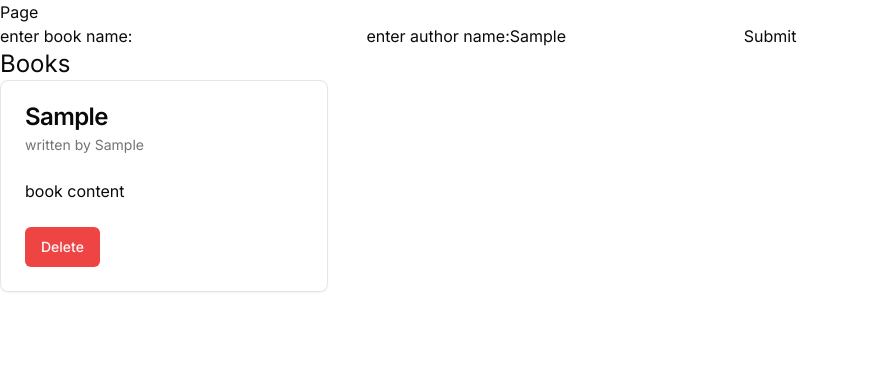
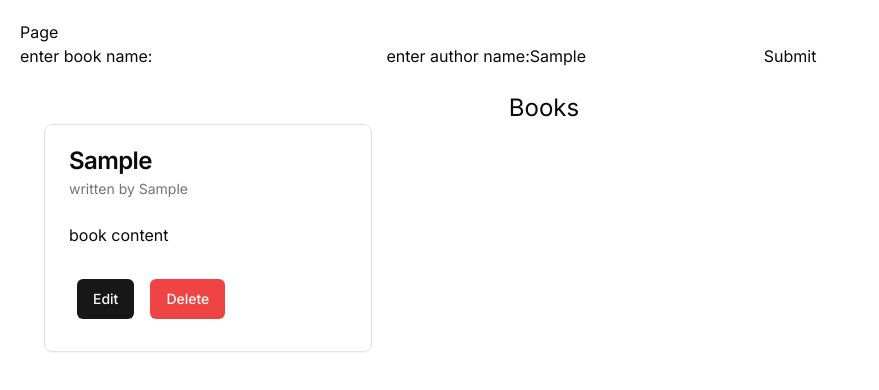
Before and after one commit to NGamerHere/nextJSBookApp, a Next.js app: page /tester in a window 1280 px wide. Both pictures are taken after typing "Sample", "Sample" into the empty fields and a click on the button "Submit". Shown: the top 390 px of the page, without its empty margins (0-879 px from the left). Built offline with nearby package versions, Linux system fonts and the light colour scheme.

Commit message:
added some styles

```diff
--- a/app/layout.tsx
+++ b/app/layout.tsx
@@ -5,7 +5,7 @@ import "./globals.css";
 const inter = Inter({ subsets: ["latin"] });
 
 export const metadata: Metadata = {
-  title: "Create Next App",
+  title: "Book Store",
   description: "Generated by create next app",
 };
 
--- a/app/tester/page.tsx
+++ b/app/tester/page.tsx
@@ -37,6 +37,15 @@ const Page = () => {
         }
         setBooks(booksCopy);
     }
+    const handleEdit = (index: number | undefined) => {
+        console.log(index);
+        if (index != null) {
+            console.log(books[index]);
+        }else {
+            console.log("index is null");
+        }
+
+    }
 
 
     const card= (bookName: string, author: string | undefined, index: number | undefined)=>{
@@ -54,7 +63,11 @@ const Page = () => {
                     <p>book content</p>
                 </CardContent>
                <CardFooter>
-                     <Button onClick={()=>handleDelete(index)} variant="destructive">Delete</Button>
+                   <div>
+                       <Button onClick={()=>handleEdit(index)} className="m-2" >Edit</Button>
+                       <Button onClick={()=>handleDelete(index)} variant="destructive" className="m-2">Delete</Button>
+                   </div>
+
                 </CardFooter>
             </Card>
         </motion.div>
@@ -64,7 +77,7 @@ const Page = () => {
     useEffect(() => {
         console.log(books);
     }, [books]);
-    return <div>
+    return <div className="m-5">
         <h1>Page</h1>
         <form onSubmit={handleSubmit}>
             <label>
@@ -77,13 +90,14 @@ const Page = () => {
             <input type="text" name="author" value={book.author} onChange={handleInputChange} />
             <button type="submit">Submit</button>
         </form>
-        <h1 className="text-2xl">Books</h1>
-        <div className="w-[1000px]">
+
+        <div className="w-[1000px] m-6">
+            <h1 className="text-2xl text-center">Books</h1>
             <div className="grid grid-cols-3 gap-2">
 
-                    {books.map((book, index) => (
-                        card(book.name,book.author,index)
-                    ))}
+                {books.map((book, index) => (
+                    card(book.name, book.author, index)
+                ))}
 
 
             </div>
```
